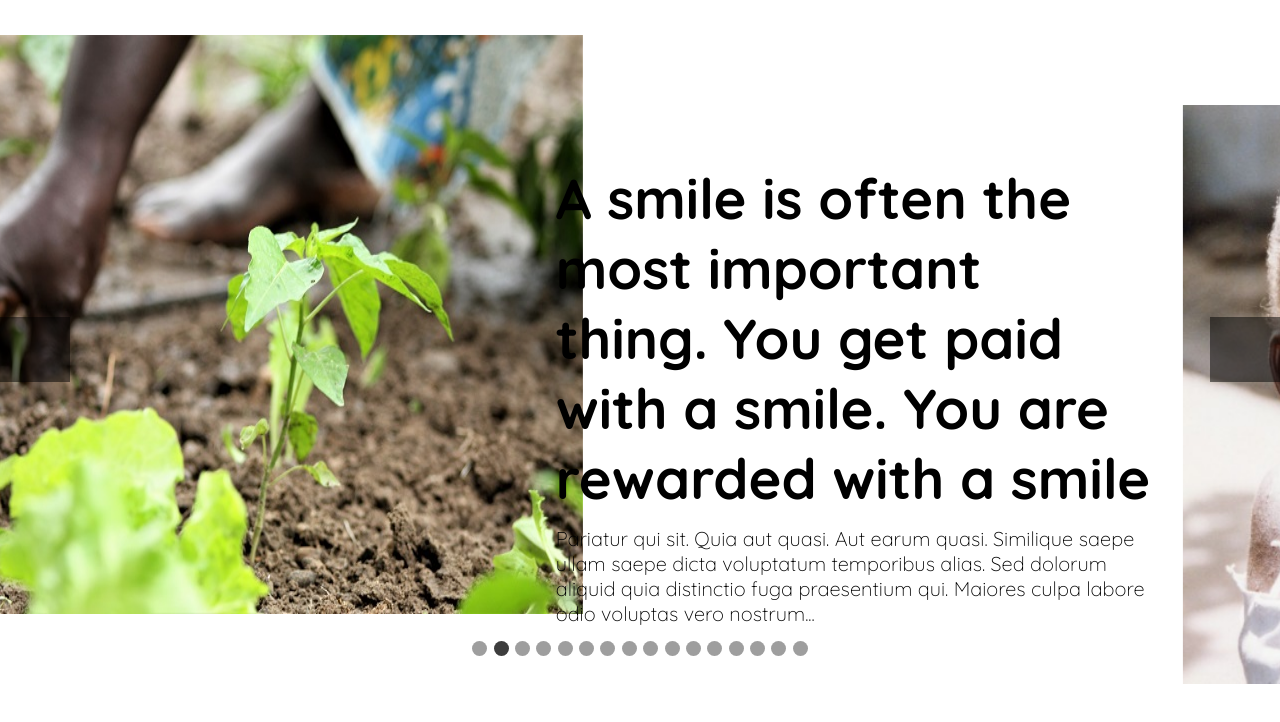
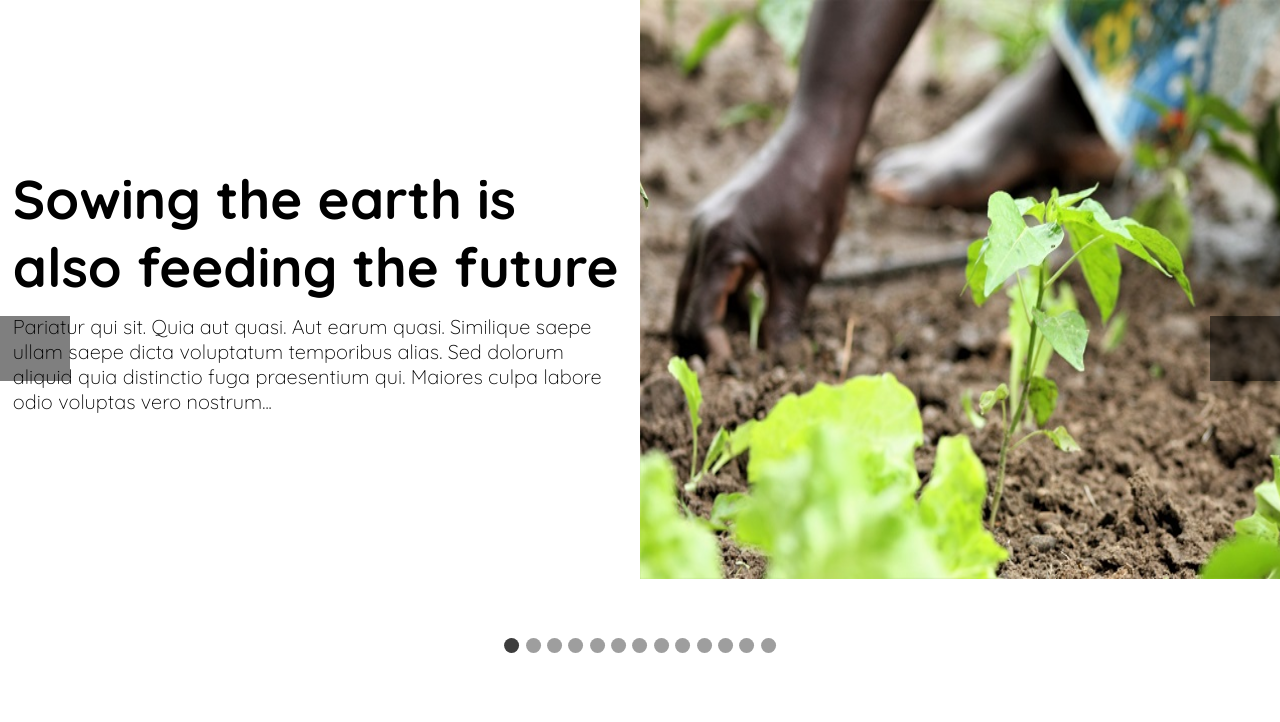
Before and after one commit to creytas/caroussel, a React (Create React App) app: page / in a window 1280 px wide. Shown: the top 722 px of the page. Built offline with nearby package versions, Linux system fonts and the light colour scheme; some icons are missing.

Commit message:
style: add head titles

```diff
--- a/src/App.js
+++ b/src/App.js
@@ -28,8 +28,7 @@ function App() {
     },
     {
       picture: image2,
-      title:
-        "A smile is often the most important thing. You get paid with a smile. You are rewarded with a smile",
+      title: "Every child we care about is a man we win",
       description:
         "Pariatur qui sit. Quia aut quasi. Aut earum quasi. Similique saepe ullam saepe dicta voluptatum temporibus alias. Sed dolorum aliquid quia distinctio fuga praesentium qui. Maiores culpa labore odio voluptas vero nostrum...",
       link: "",
@@ -65,7 +64,8 @@ function App() {
     },
     {
       picture: image7,
-      title: "A smile is often the most important thing. You get paid with a smile. You are rewarded with a smile",
+      title:
+        "A smile is often the most important thing. You get paid with a smile. You are rewarded with a smile",
       description:
         "Pariatur qui sit. Quia aut quasi. Aut earum quasi. Similique saepe ullam saepe dicta voluptatum temporibus alias. Sed dolorum aliquid quia distinctio fuga praesentium qui. Maiores culpa labore odio voluptas vero nostrum...",
       link: "",
@@ -73,31 +73,21 @@ function App() {
     {
       picture: image8,
       title:
-        "Sowing the earth is also feeding the future",
-      description:
-        "Pariatur qui sit. Quia aut quasi. Aut earum quasi. Similique saepe ullam saepe dicta voluptatum temporibus alias. Sed dolorum aliquid quia distinctio fuga praesentium qui. Maiores culpa labore odio voluptas vero nostrum...",
-      link: "",
-    },
-    {
-      picture: image9,
-      title:
-        "L'élevage est une technique purement entrepreneuriale. Entreprendre : c'est savoir élever.",
+        "Agriculture: a neglected sector but one that could be enriched if properly addressed",
       description:
         "Pariatur qui sit. Quia aut quasi. Aut earum quasi. Similique saepe ullam saepe dicta voluptatum temporibus alias. Sed dolorum aliquid quia distinctio fuga praesentium qui. Maiores culpa labore odio voluptas vero nostrum...",
       link: "",
     },
     {
       picture: image10,
-      title:
-        "L'élevage est une technique purement entrepreneuriale. Entreprendre : c'est savoir élever.",
+      title: "Merry Christmas and Happy New Year wishes from Kesho Congo !!!",
       description:
         "Pariatur qui sit. Quia aut quasi. Aut earum quasi. Similique saepe ullam saepe dicta voluptatum temporibus alias. Sed dolorum aliquid quia distinctio fuga praesentium qui. Maiores culpa labore odio voluptas vero nostrum...",
       link: "",
     },
     {
       picture: image11,
-      title:
-        "L'élevage est une technique purement entrepreneuriale. Entreprendre : c'est savoir élever.",
+      title: "By taking the child by the hand, we take the mother by the heart",
       description:
         "Pariatur qui sit. Quia aut quasi. Aut earum quasi. Similique saepe ullam saepe dicta voluptatum temporibus alias. Sed dolorum aliquid quia distinctio fuga praesentium qui. Maiores culpa labore odio voluptas vero nostrum...",
       link: "",
@@ -105,15 +95,7 @@ function App() {
     {
       picture: image12,
       title:
-        "L'élevage est une technique purement entrepreneuriale. Entreprendre : c'est savoir élever.",
-      description:
-        "Pariatur qui sit. Quia aut quasi. Aut earum quasi. Similique saepe ullam saepe dicta voluptatum temporibus alias. Sed dolorum aliquid quia distinctio fuga praesentium qui. Maiores culpa labore odio voluptas vero nostrum...",
-      link: "",
-    },
-    {
-      picture: image13,
-      title:
-        "L'élevage est une technique purement entrepreneuriale. Entreprendre : c'est savoir élever.",
+        "Education is not a preparation for life, education is life itself",
       description:
         "Pariatur qui sit. Quia aut quasi. Aut earum quasi. Similique saepe ullam saepe dicta voluptatum temporibus alias. Sed dolorum aliquid quia distinctio fuga praesentium qui. Maiores culpa labore odio voluptas vero nostrum...",
       link: "",
@@ -121,15 +103,7 @@ function App() {
     {
       picture: image14,
       title:
-        "L'élevage est une technique purement entrepreneuriale. Entreprendre : c'est savoir élever.",
-      description:
-        "Pariatur qui sit. Quia aut quasi. Aut earum quasi. Similique saepe ullam saepe dicta voluptatum temporibus alias. Sed dolorum aliquid quia distinctio fuga praesentium qui. Maiores culpa labore odio voluptas vero nostrum...",
-      link: "",
-    },
-    {
-      picture: image15,
-      title:
-        "L'élevage est une technique purement entrepreneuriale. Entreprendre : c'est savoir élever.",
+        "Expanding women's freedoms, education and opportunities is key to inclusive economic growth",
       description:
         "Pariatur qui sit. Quia aut quasi. Aut earum quasi. Similique saepe ullam saepe dicta voluptatum temporibus alias. Sed dolorum aliquid quia distinctio fuga praesentium qui. Maiores culpa labore odio voluptas vero nostrum...",
       link: "",
@@ -137,7 +111,7 @@ function App() {
     {
       picture: image16,
       title:
-        "L'élevage est une technique purement entrepreneuriale. Entreprendre : c'est savoir élever.",
+        "Coming together is a start, staying together is progress, working together is success",
       description:
         "Pariatur qui sit. Quia aut quasi. Aut earum quasi. Similique saepe ullam saepe dicta voluptatum temporibus alias. Sed dolorum aliquid quia distinctio fuga praesentium qui. Maiores culpa labore odio voluptas vero nostrum...",
       link: "",
--- a/src/components/carousel/Carousel.css
+++ b/src/components/carousel/Carousel.css
@@ -1,6 +1,5 @@
 .carousel{
     border: 0px solid black;
-    /* max-width: 100%; */
     margin: 0 auto;
     overflow: hidden;
     position: relative;
--- a/src/components/carousel/CarouselItem.jsx
+++ b/src/components/carousel/CarouselItem.jsx
@@ -23,7 +23,7 @@ const CarouselItem = ({
           <img
             src={picture}
             alt={title}
-            style={{ width: "680px", height: "100%" }}
+            style={{ width: "685px", height: "100%" }}
           />
         </div>
       </div>
--- a/src/index.css
+++ b/src/index.css
@@ -8,7 +8,7 @@ h1{
   border: 0px solid yellow;
   width: 95%;
   margin: 2%;
-  font-size: 3.5rem;
+  font-size: 3.4rem;
   font-weight: bold;
   text-align: left;
   white-space: break-spaces;
```
